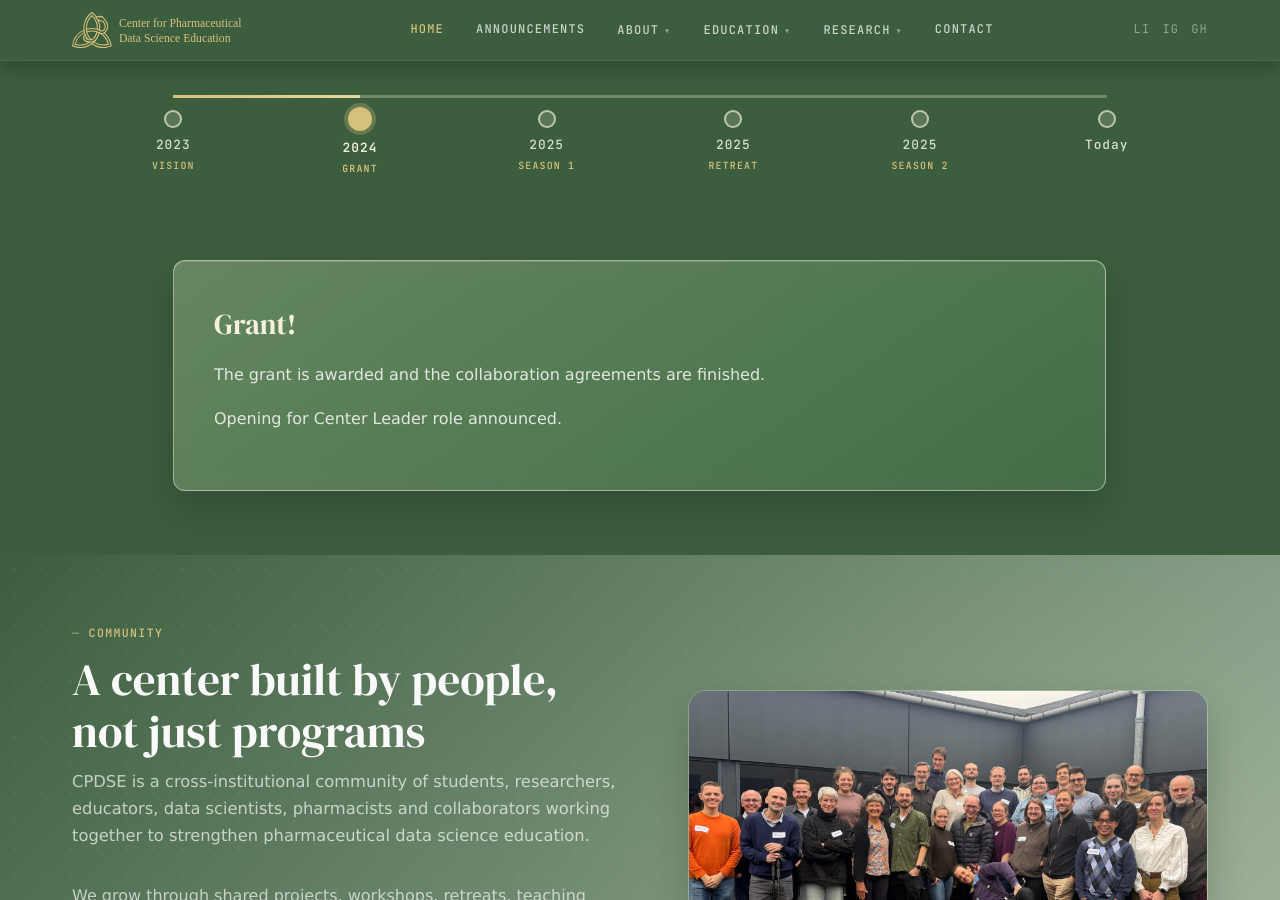
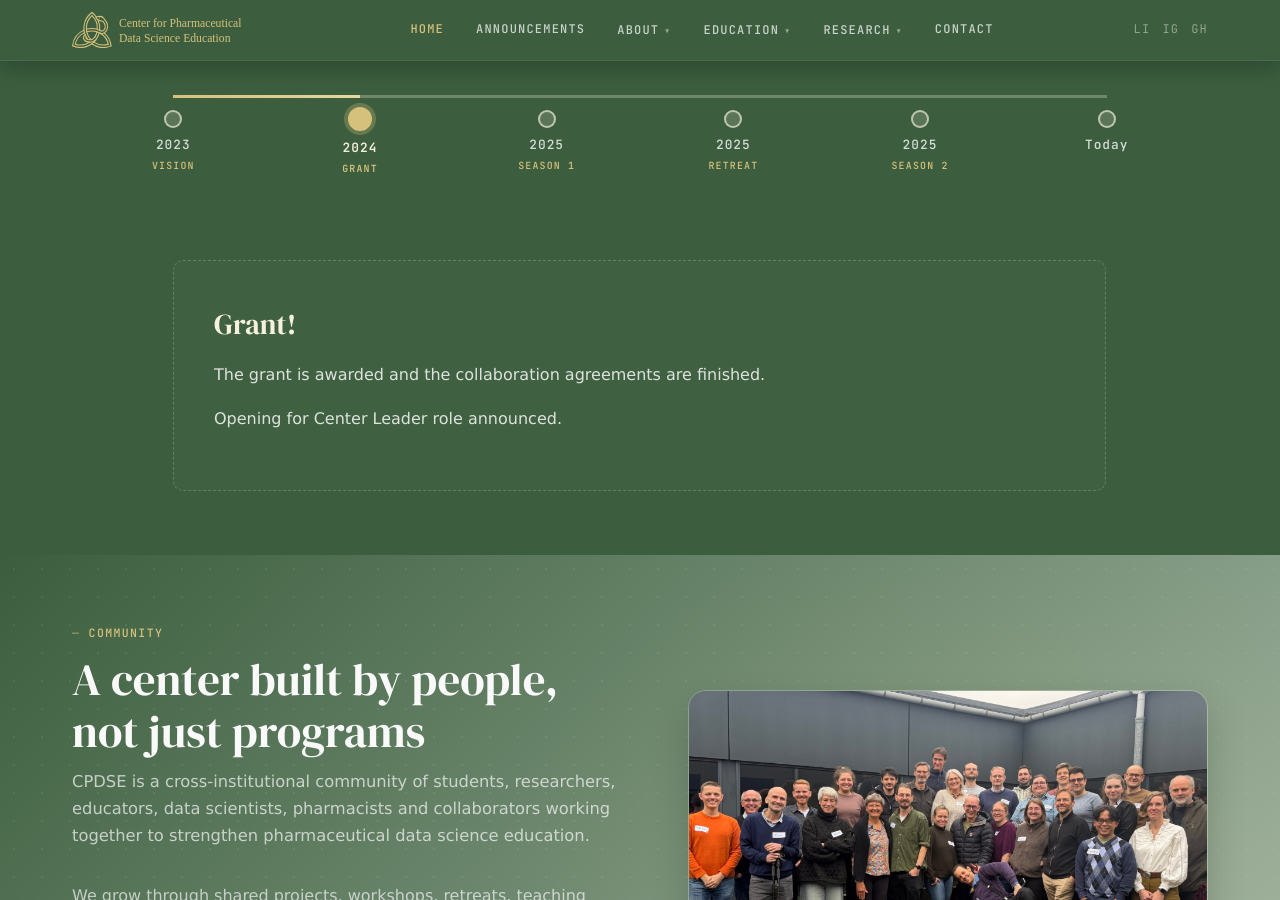
Before and after one commit to CPDSE/PagesCMS, a Jekyll site: the page built from index.md, in a window 1280 px wide and 900 px high, scrolled down 2851 px. Built offline with Jekyll 4.4.1, drawn with Linux system fonts in a browser that asks for light colours; some of the changed text lies outside the part shown.

Commit message:
box styling

```diff
--- a/_layouts/home.html
+++ b/_layouts/home.html
@@ -234,6 +234,11 @@
 <section class="section section-circles" style="background: linear-gradient(135deg, #3C5E3E 0%, #A9BBAA 100%);">
   <div class="container">
     <div class="circles-layout">
+      <div class="section-header fade-in" style="margin-bottom:var(--space-md);">
+        <span class="section-label">How we work</span>
+        <h2>Organised into six circles</h2>
+        <p>Focused working groups that guide and advance the center's mission from initial concepts to real-world outcomes.</p>
+      </div>
       <div class="circles-cluster fade-in" id="circles-cluster">
         <div class="circle-ghosts" aria-hidden="true">
           <span class="circle-ghost circle-ghost--1"></span>
@@ -273,11 +278,6 @@
           <span class="circle-title">Research</span>
           <span class="circle-desc">Facilitate transparency, cross-fertilization and methodology sharing across the center.</span>
         </button>
-      </div>
-      <div class="section-header fade-in" style="margin-bottom:var(--space-md);">
-        <span class="section-label">How we work</span>
-        <h2>Organised into six circles</h2>
-        <p>Focused working groups that guide and advance the center's mission from initial concepts to real-world outcomes.</p>
       </div>
     </div>
   </div>
--- a/assets/css/main.css
+++ b/assets/css/main.css
@@ -945,12 +945,9 @@
 .timeline-item {
   display: none;
   padding: 2.5rem;
-  background: linear-gradient(145deg, rgba(246,241,220,0.26) 0%, rgba(169,187,170,0.14) 100%);
-  border: 1px solid rgba(246,241,220,0.5);
-  border-radius: 12px;
-  box-shadow: 0 18px 42px rgba(15,26,20,0.24), inset 0 1px 0 rgba(249,249,249,0.18);
-  -webkit-backdrop-filter: blur(10px) saturate(140%);
-  backdrop-filter: blur(10px) saturate(140%);
+  background: rgba(249,249,249,0.02);
+  border: 1px dashed rgba(249,249,249,0.2);
+  border-radius: 10px;
   will-change: transform, opacity;
 }
 .timeline-item.active {
@@ -1265,12 +1262,13 @@
 /* ─── CIRCLES / PACKED BUBBLE CHART ───────────────────────── */
 .circles-layout {
   display: grid;
-  grid-template-columns: minmax(260px, 0.85fr) minmax(380px, 1.15fr);
+  grid-template-columns: minmax(380px, 1.15fr) minmax(260px, 0.85fr);
   gap: clamp(1rem, 4vw, 3.2rem);
   align-items: center;
 }
 .circles-layout .section-header {
   margin-bottom: 0 !important;
+  order: 2;
 }
 .circles-cluster {
   position: relative;
@@ -1278,7 +1276,8 @@
   max-width: 620px;
   aspect-ratio: 1 / 1;
   margin: 0;
-  justify-self: end;
+  justify-self: start;
+  order: 1;
 }
 .circle-bubble {
   position: absolute;
```
